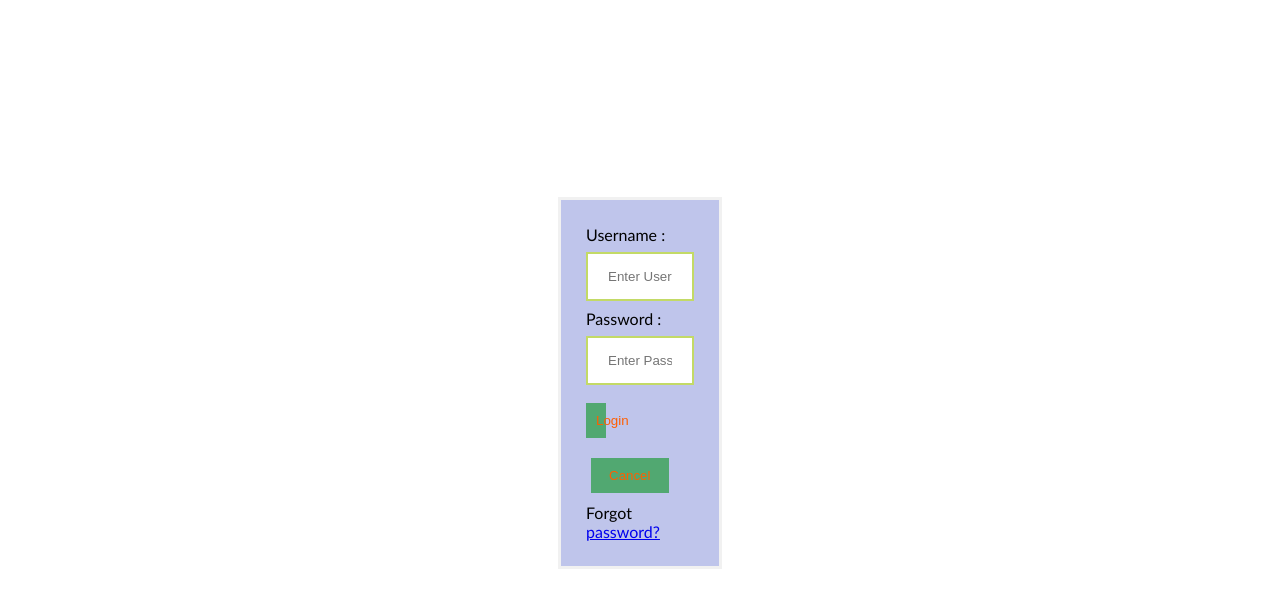
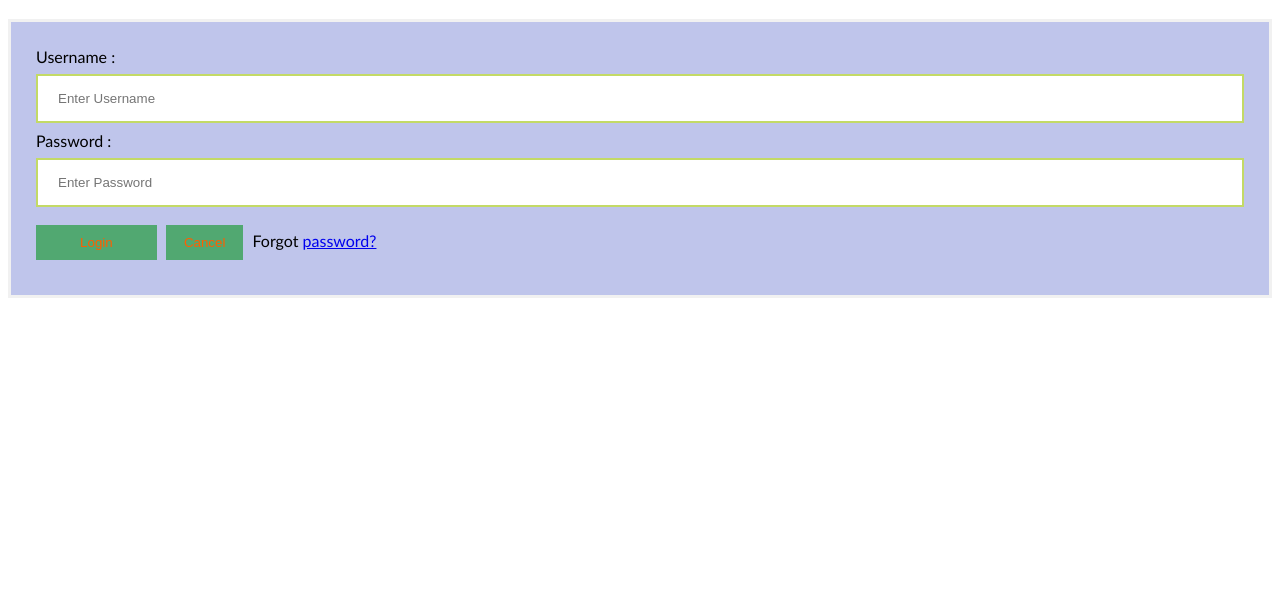
Before and after one commit to yokeshwaran-it19/qr, a plain HTML site: page index.html in a window 1280 px wide. Shown: the part 63-670 px from the top of the page. Drawn offline with Linux system fonts and the light colour scheme.

Commit message:
Update index.html

```diff
--- a/index.html
+++ b/index.html
@@ -19,8 +19,6 @@ button {
          }
  form {
         border: 3px solid #f1f1f1;
-        margin: 200px 550px;
-        position:center;
     }
  input[type=text], input[type=password] {
         width: 100%;
```
